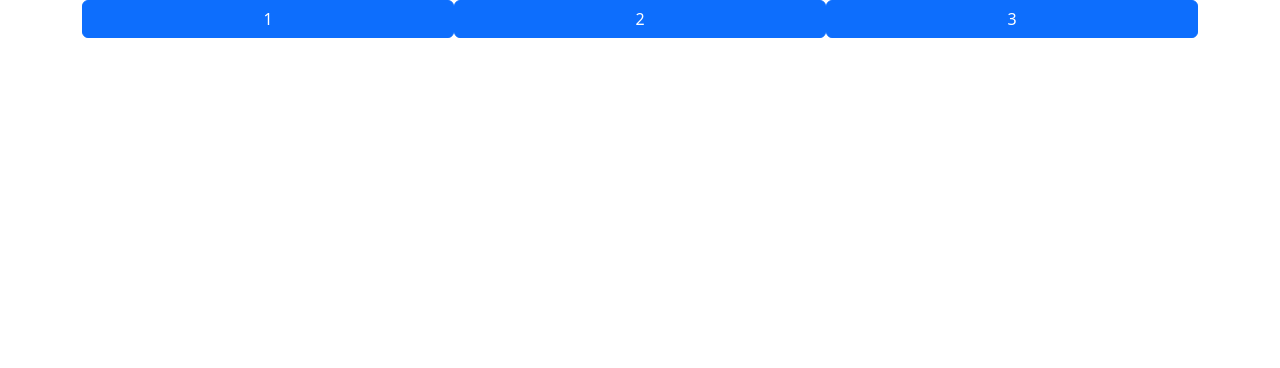
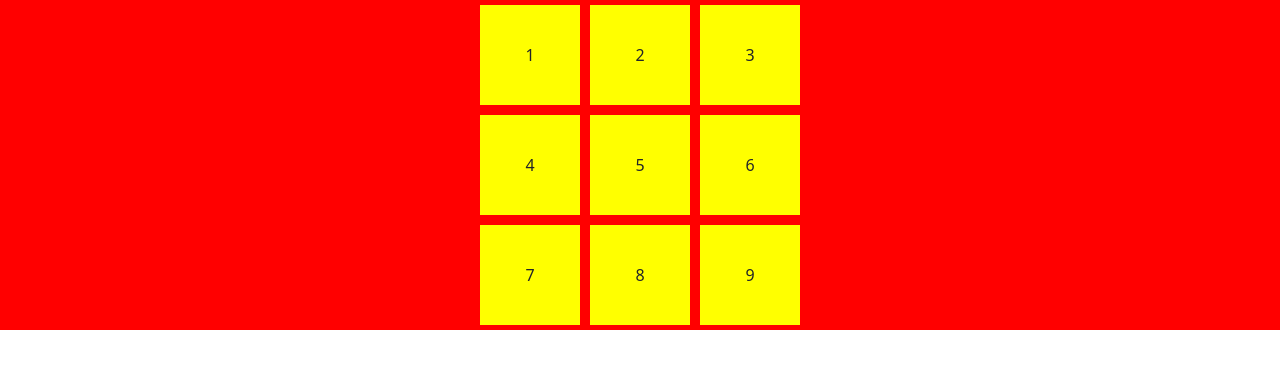
Before and after one commit to suman2mandal/New_TickTackTo, a React (Create React App) app: page / in a window 1280 px wide. Shown: the top 368 px of the page. Built offline with nearby package versions, Linux system fonts and the light colour scheme.

Commit message:
Make the boxes pretty by manual css

```diff
--- a/public/index.html
+++ b/public/index.html
@@ -25,6 +25,7 @@
       Learn how to configure a non-root public URL by running `npm run build`.
     -->
     <title>React App</title>
+    <!-- <link rel="stylesheet" type="text/css" href="../src/assets/Extra.css"> -->
   </head>
   <body>
     <noscript>You need to enable JavaScript to run this app.</noscript>
--- a/src/App.js
+++ b/src/App.js
@@ -2,6 +2,7 @@ import Box from './Components/Box';
 import './App.css';
 import React from 'react';
 import { useState,useEffect } from 'react';
+import './assets/Extra.css';
 
 function App() {
   const setNumber = (index) => {
@@ -9,10 +10,20 @@ function App() {
   }
   return (
   <React.Fragment>
-      <div className="container d-flex justify-content-center">
+      <div className="Wrapper">
         <Box setNumber={setNumber} index={1}/>
         <Box setNumber={setNumber} index={2}/>
         <Box setNumber={setNumber} index={3}/>
+      </div>
+      <div className="Wrapper">
+        <Box setNumber={setNumber} index={4}/>
+        <Box setNumber={setNumber} index={5}/>
+        <Box setNumber={setNumber} index={6}/>
+      </div>
+      <div className="Wrapper">
+        <Box setNumber={setNumber} index={7}/>
+        <Box setNumber={setNumber} index={8}/>
+        <Box setNumber={setNumber} index={9}/>
       </div>
   </React.Fragment>
 
--- a/src/Components/Box.js
+++ b/src/Components/Box.js
@@ -3,14 +3,14 @@ import React from 'react'
 function Box({index,setNumber}) {
 
   return (
-    <button className="btn btn-primary col-4" onClick={()=>setNumber(index)} >
-        {/* <div key={{index}} style={{marginTop:"50%",marginBottom:"50%",height:"5px",textAlign:"center",verticalAlign:"center"}}>
-        {index}
-        </div> */}
-        <div>
+    // <button className="btn btn-primary col-4" onClick={()=>setNumber(index)} >
+        // {/* <div key={{index}} style={{marginTop:"50%",marginBottom:"50%",height:"5px",textAlign:"center",verticalAlign:"center"}}>
+        // {index}
+        // </div> */}
+        <div className="Box" onClick={()=>setNumber(index)}>
           {index}
         </div>
-    </button>
+    // </button>
   )
 }
 
--- /dev/null
+++ b/src/assets/Extra.css
@@ -0,0 +1,21 @@
+/* body{ */
+    /* display: flex;
+    align-items: center;
+    justify-content: center;
+} */
+.Wrapper{
+    background-color: red;
+    display: flex;
+    justify-content: center;
+}
+
+.Box{
+    background-color: yellow;
+    height:100px;
+    width:100px;
+    display: inline-block;
+    margin: 5px;
+    display: flex;
+    align-items: center;
+    justify-content: center;
+}
```
